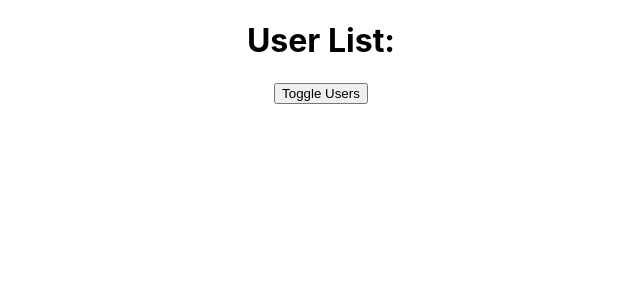
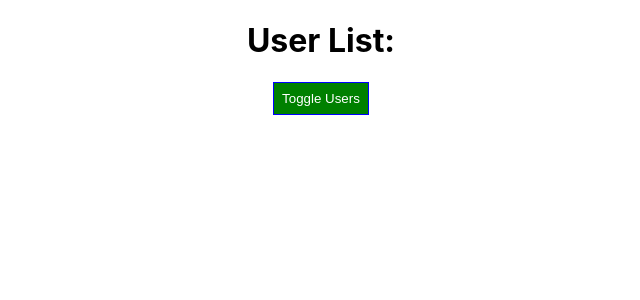
Before and after one commit to DawidSzpener/Burger, a React (Create React App) app: page / in a window 1280 px wide. Shown: the top 300 px of the page, without its empty margins (319-959 px from the left). Built offline with nearby package versions, Linux system fonts and the light colour scheme.

Commit message:
practice: added dynamic styling to button

```diff
--- a/src/App.js
+++ b/src/App.js
@@ -9,8 +9,7 @@ class App extends Component {
       { id: 'S', name: "Seba" },
       { id: 'M', name: "Marek" }
     ],
-    usersToggle: false,
-    inputText: ""
+    usersToggle: false
   }
 
   tyranozaurosHandler = () => {
@@ -57,6 +56,14 @@ class App extends Component {
 
   render() {
 
+    const style = {
+      backgroundColor: "green",
+      color: "white",
+      border: '1px solid blue',
+      padding: '8px',
+      cursor: 'pointer'
+    }
+
     let users = null
 
     if (this.state.usersToggle) {
@@ -71,12 +78,14 @@ class App extends Component {
            click={this.deleteUserHandler.bind(this, index)}/> )
         })}
       </div>)
+
+      style.backgroundColor = "red"
     }
 
     return (
       <div className="App">
         <h1>User List:</h1>
-        <button onClick={this.toggleUsersHandler}>Toggle Users</button>
+        <button style={style} onClick={this.toggleUsersHandler}>Toggle Users</button>
         {users}
       </div>
     );
```
Also changed, not shown: src/components/Char.js (added, +19 -0 lines), src/components/Validation.js (added, +11 -0 lines).
